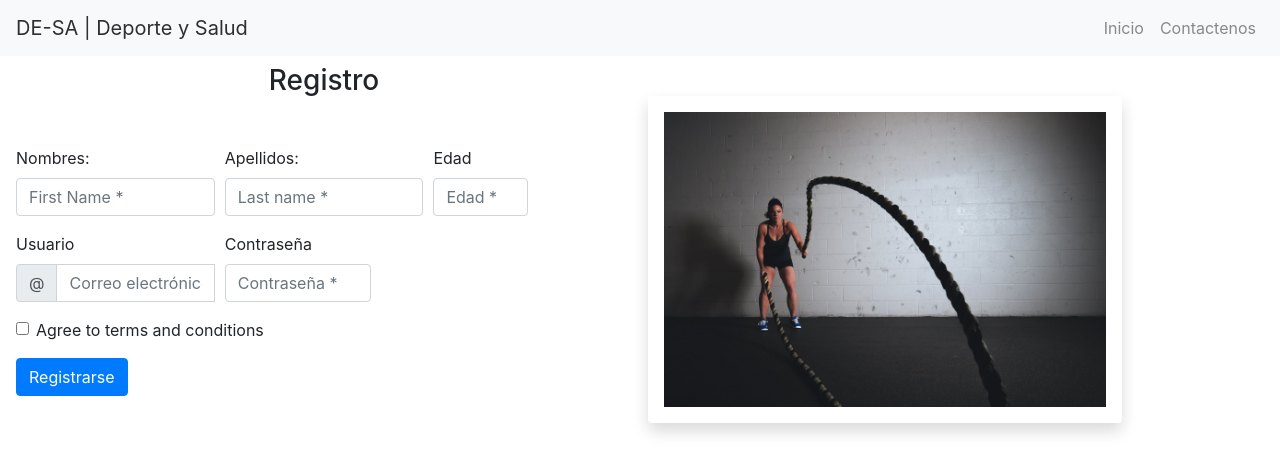
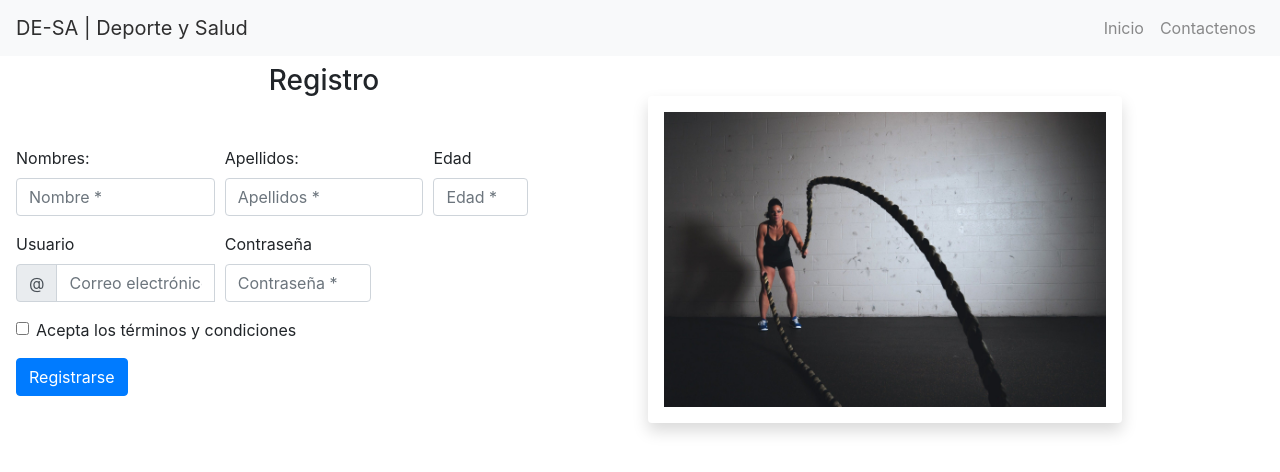
Before and after one commit to msgomez07/proyecto-final, a React (Create React App) app: page /registro in a window 1280 px wide. Shown: the top 472 px of the page. Built offline with nearby package versions, Linux system fonts and the light colour scheme; the HTML template or start-up script is replaced by a standard one.

Commit message:
Cambio idioma formulario

```diff
--- a/src/components/section-registro/FormRegistro.js
+++ b/src/components/section-registro/FormRegistro.js
@@ -32,7 +32,7 @@ export default function FormRegistro() {
               <Form.Control
                 required
                 type="text"
-                placeholder="First Name *"
+                placeholder="Nombre *"
                 defaultValue=""
               />
               <Form.Control.Feedback type="invalid">
@@ -44,7 +44,7 @@ export default function FormRegistro() {
               <Form.Control
                 required
                 type="text"
-                placeholder="Last name *"
+                placeholder="Apellidos *"
                 defaultValue=""
               />
               <Form.Control.Feedback type="invalid">
@@ -94,7 +94,7 @@ export default function FormRegistro() {
           <Form.Group>
             <Form.Check
               required
-              label="Agree to terms and conditions"
+              label="Acepta los términos y condiciones"
               feedback="You must agree before submitting."
             />
           </Form.Group>
```
